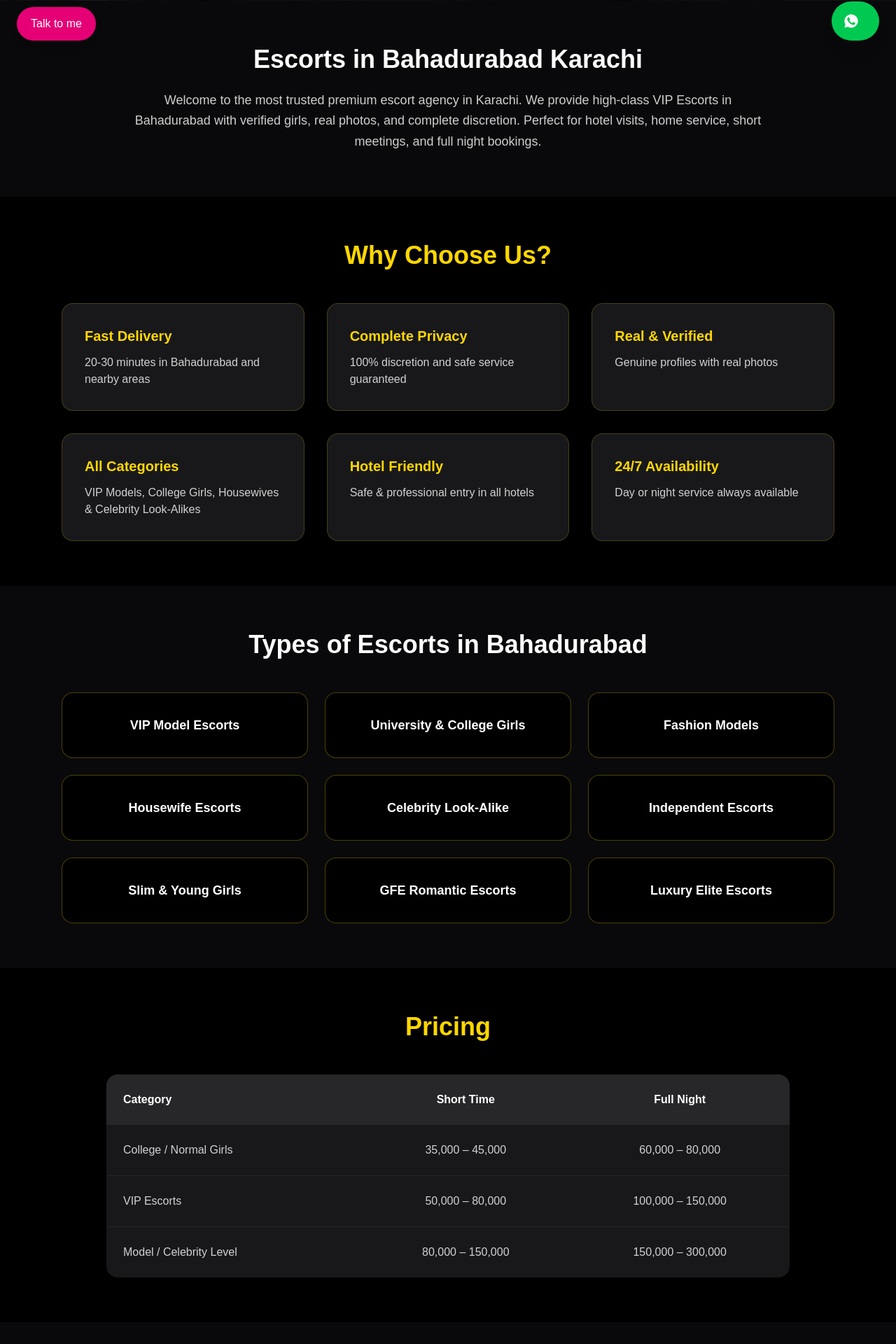
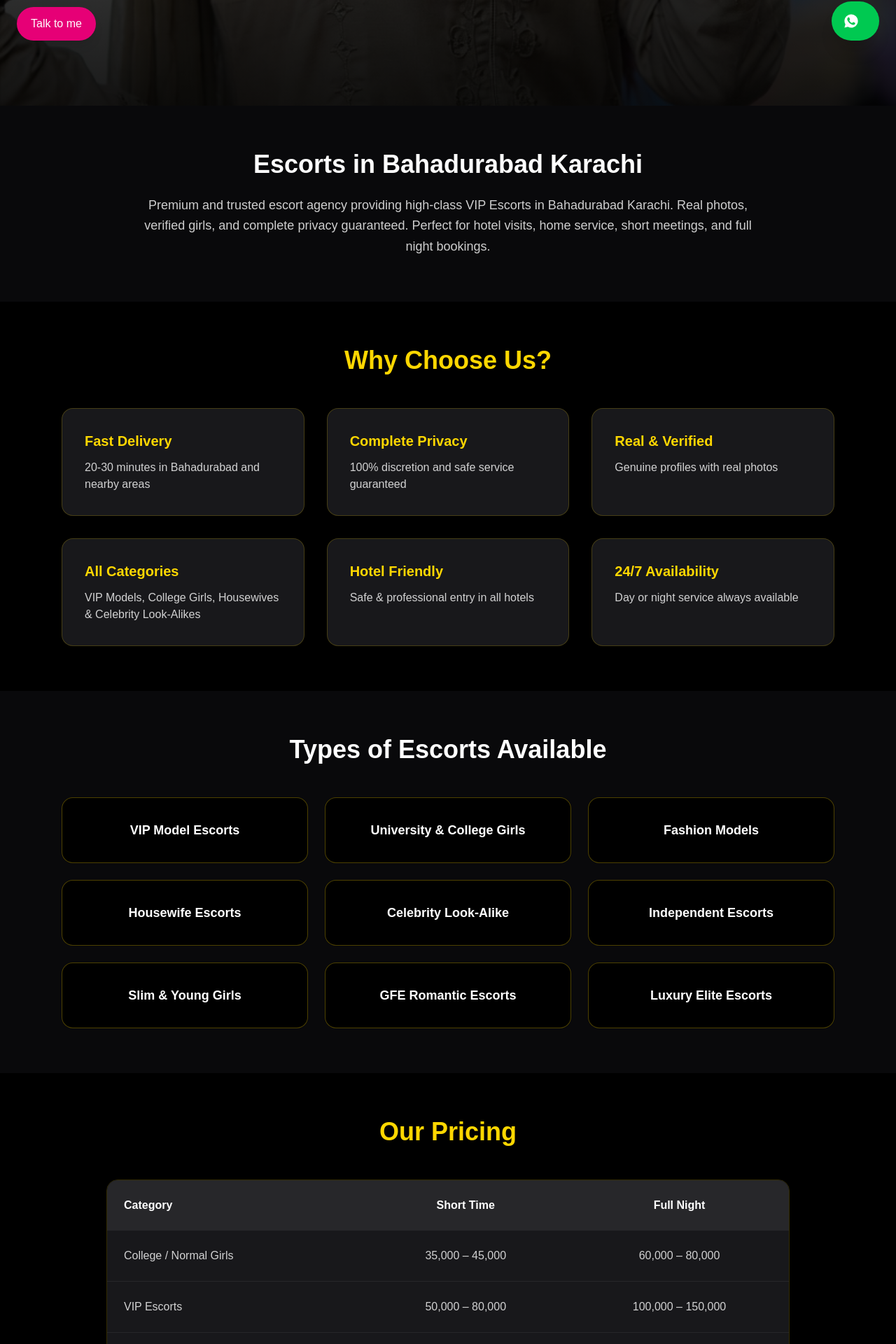
Before and after one commit to iamtalhaarifvlogs/rockykarachi1, a Next.js app: page /escorts-in-bahadurabad in a window 1280 px wide. Shown: the part 718-2638 px from the top of the page at 70% size. Built offline with nearby package versions, Linux system fonts and the light colour scheme.

Commit message:
Update page.tsx

```diff
--- a/app/escorts-in-bahadurabad/page.tsx
+++ b/app/escorts-in-bahadurabad/page.tsx
@@ -3,24 +3,24 @@ import type { Metadata } from 'next';
 
 export const metadata: Metadata = {
   title: "Escorts in Bahadurabad Karachi | VIP Call Girls Bahadurabad 03708540579",
-  description: "Premium VIP Escorts in Bahadurabad Karachi. High-class models, college girls & celebrity companions available for hotel and home service. Fast & discreet delivery. Call 03708540579",
+  description: "Premium VIP Escorts in Bahadurabad Karachi. High-class models, college girls & celebrity companions for hotel and home service. Fast & discreet. Call 03708540579",
   keywords: [
     "escorts in bahadurabad karachi", "bahadurabad call girls", "vip escorts bahadurabad",
     "college girls bahadurabad", "housewife escorts bahadurabad", "celebrity escorts karachi",
-    "bahadurabad escort service", "hotel escorts bahadurabad", "call girls bahadurabad"
+    "bahadurabad escort service", "hotel escorts bahadurabad"
   ],
   openGraph: {
     title: "Escorts in Bahadurabad Karachi | VIP Call Girls Bahadurabad",
-    description: "Luxury & VIP Escorts in Bahadurabad Karachi. Real photos, complete privacy & fast service. Call 03708540579",
+    description: "Luxury VIP Escorts in Bahadurabad Karachi with real photos and complete privacy. Call 03708540579",
     images: [{ url: "/nm1.jpg" }],
   },
 };
 
 export default function BahadurabadEscortsPage() {
   return (
-    <main className="bg-black text-white">
+    <main className="bg-black text-white overflow-hidden">
       {/* Hero Section */}
-      <section className="relative h-[650px] flex items-center justify-center">
+      <section className="relative h-screen flex items-center justify-center">
         <div className="absolute inset-0">
           <Image
             src="/nm1.jpg"
@@ -39,7 +39,7 @@ export default function BahadurabadEscortsPage() {
           </h1>
           <p className="text-xl md:text-2xl text-white/90 max-w-3xl mx-auto">
             VIP Models • College Girls • Celebrity Companions<br />
-            Fast Delivery • 100% Privacy • Luxury Service
+            Fast Delivery • 100% Privacy
           </p>
           <a
             href="tel:03708540579"
@@ -55,9 +55,9 @@ export default function BahadurabadEscortsPage() {
         <div className="max-w-6xl mx-auto px-6 text-center">
           <h2 className="text-4xl font-bold mb-6">Escorts in Bahadurabad Karachi</h2>
           <p className="text-lg text-white/80 max-w-4xl mx-auto leading-relaxed">
-            Welcome to the most trusted premium escort agency in Karachi. We provide high-class
-            VIP Escorts in Bahadurabad with verified girls, real photos, and complete discretion.
-            Perfect for hotel visits, home service, short meetings, and full night bookings.
+            Premium and trusted escort agency providing high-class VIP Escorts in Bahadurabad Karachi.
+            Real photos, verified girls, and complete privacy guaranteed. Perfect for hotel visits,
+            home service, short meetings, and full night bookings.
           </p>
         </div>
       </section>
@@ -75,7 +75,7 @@ export default function BahadurabadEscortsPage() {
               ["Hotel Friendly", "Safe & professional entry in all hotels"],
               ["24/7 Availability", "Day or night service always available"],
             ].map(([title, desc]) => (
-              <div key={title} className="bg-zinc-900 p-8 rounded-2xl border border-[#FFD700]/20 hover:border-[#FFD700] transition">
+              <div key={title} className="bg-zinc-900 p-8 rounded-2xl border border-[#FFD700]/20 hover:border-[#FFD700] transition-all">
                 <h3 className="font-bold text-xl mb-3 text-[#FFD700]">{title}</h3>
                 <p className="text-white/80">{desc}</p>
               </div>
@@ -87,14 +87,14 @@ export default function BahadurabadEscortsPage() {
       {/* Types of Escorts */}
       <section className="py-16 bg-zinc-950">
         <div className="max-w-6xl mx-auto px-6">
-          <h2 className="text-4xl font-bold text-center mb-12">Types of Escorts in Bahadurabad</h2>
+          <h2 className="text-4xl font-bold text-center mb-12">Types of Escorts Available</h2>
           <div className="grid md:grid-cols-2 lg:grid-cols-3 gap-6">
             {[
               "VIP Model Escorts", "University & College Girls", "Fashion Models",
               "Housewife Escorts", "Celebrity Look-Alike", "Independent Escorts",
               "Slim & Young Girls", "GFE Romantic Escorts", "Luxury Elite Escorts"
             ].map((type) => (
-              <div key={type} className="bg-black border border-[#FFD700]/30 p-8 rounded-2xl text-center hover:border-[#FFD700] transition">
+              <div key={type} className="bg-black border border-[#FFD700]/30 p-8 rounded-2xl text-center hover:border-[#FFD700] transition-all">
                 <p className="font-semibold text-lg">{type}</p>
               </div>
             ))}
@@ -105,9 +105,9 @@ export default function BahadurabadEscortsPage() {
       {/* Pricing */}
       <section className="py-16 bg-black">
         <div className="max-w-5xl mx-auto px-6">
-          <h2 className="text-4xl font-bold text-center mb-12 text-[#FFD700]">Pricing</h2>
-          <div className="overflow-x-auto">
-            <table className="w-full border-collapse bg-zinc-900 rounded-2xl overflow-hidden">
+          <h2 className="text-4xl font-bold text-center mb-12 text-[#FFD700]">Our Pricing</h2>
+          <div className="overflow-x-auto rounded-2xl border border-[#FFD700]/20">
+            <table className="w-full border-collapse bg-zinc-900 min-w-[600px]">
               <thead>
                 <tr className="bg-zinc-800">
                   <th className="p-6 text-left text-white">Category</th>
@@ -146,7 +146,7 @@ export default function BahadurabadEscortsPage() {
               <div key={n} className="relative aspect-[4/5] rounded-2xl overflow-hidden border border-[#FFD700]/20">
                 <Image
                   src={`/nm${n}.jpg`}
-                  alt="Celebrity Escorts Bahadurabad Karachi"
+                  alt="Escorts in Bahadurabad Karachi"
                   fill
                   className="object-cover hover:scale-105 transition-transform duration-700"
                 />
@@ -159,8 +159,8 @@ export default function BahadurabadEscortsPage() {
       {/* Final CTA */}
       <section className="py-24 bg-black text-center border-t border-[#FFD700]/20">
         <div className="max-w-4xl mx-auto px-6">
-          <h2 className="text-5xl font-bold mb-6">Book Your Exclusive Escort in Bahadurabad Now</h2>
-          <p className="text-xl text-white/80 mb-10">Fast • Discreet • Premium Experience</p>
+          <h2 className="text-5xl font-bold mb-6">Ready to Book in Bahadurabad?</h2>
+          <p className="text-xl text-white/80 mb-10">Fast Delivery • Real Photos • Complete Privacy</p>
           <a
             href="tel:03708540579"
             className="inline-block bg-[#FFD700] text-black font-bold text-3xl px-20 py-7 rounded-full hover:bg-amber-300 transition-all"
```
